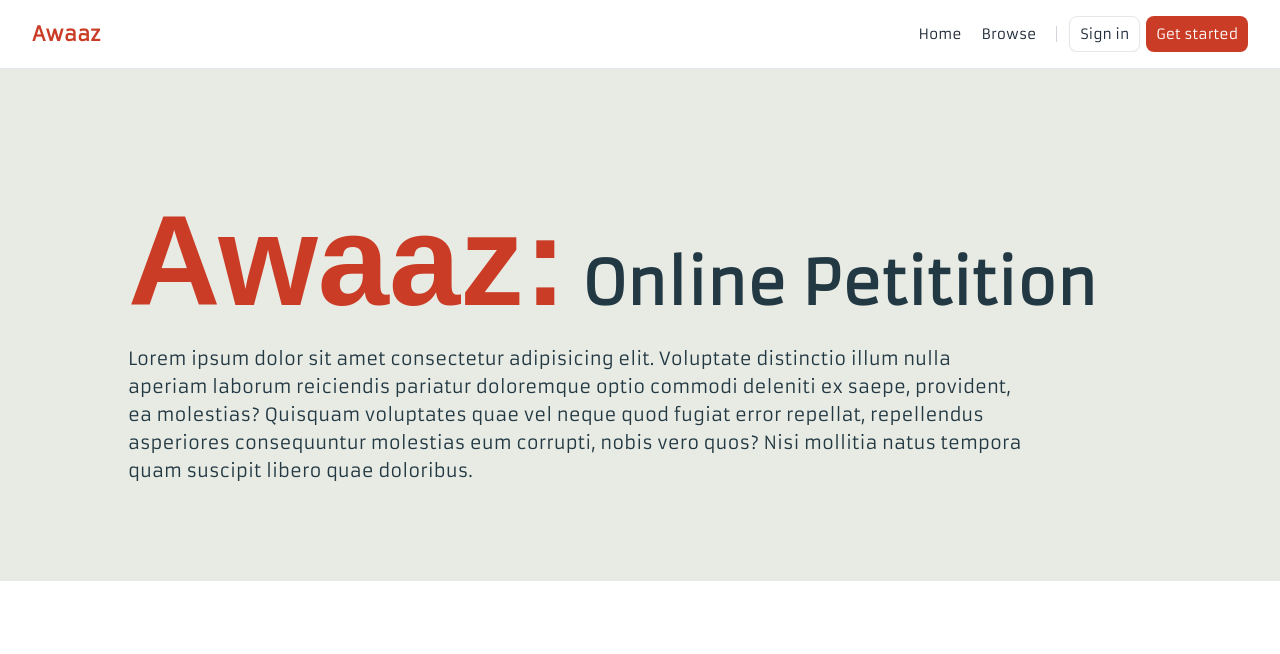
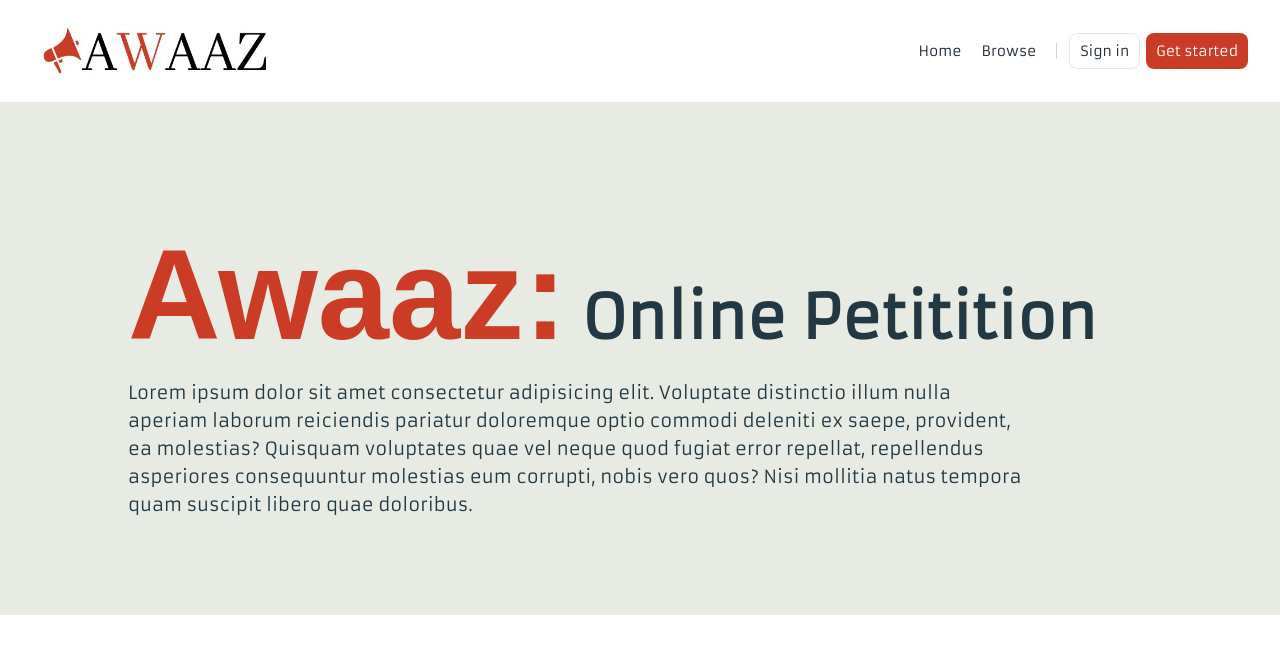
Before and after one commit to hazraChandrima/awaaz, a Next.js app: page / in a window 1280 px wide. Shown: the top 654 px of the page. Built offline with nearby package versions, Linux system fonts and the light colour scheme; a web font is replaced by a local one.

Commit message:
added site logo

```diff
--- a/src/app/components/navbar/Navbar.tsx
+++ b/src/app/components/navbar/Navbar.tsx
@@ -1,11 +1,15 @@
 import React from 'react'
+import logo from '../../../../public/assets/logo.jpeg';
+import Image from 'next/image';
 
 function Navbar() {
   return (
     <header className="flex flex-wrap  md:justify-start md:flex-nowrap z-50 w-full bg-white border-b border-gray-200">
       <nav className="relative max-w-[85rem] w-full mx-auto md:flex md:items-center md:justify-between md:gap-3 p-4 sm:px-6 lg:px-8">
         <div className="flex justify-between items-center gap-x-1">
-          <a className="flex-none font-bold text-xl text-[#CA3C25] focus:outline-none focus:opacity-80" href="#" aria-label="Brand">Awaaz</a>
+          <a className="flex-none font-bold text-xl text-[#CA3C25] focus:outline-none focus:opacity-80" href="#" aria-label="Brand">
+            <Image src={logo} className='h-[35px] w-[100px] md:h-[70px] md:w-[250px]' alt='site logo' />
+          </a>
 
           <button type="button" className="hs-collapse-toggle md:hidden relative size-9 flex justify-center items-center font-medium text-[12px] rounded-lg border border-gray-200 text-gray-800 hover:bg-gray-100 focus:outline-none focus:bg-gray-100 disabled:opacity-50 disabled:pointer-events-none" id="hs-header-base-collapse"  aria-expanded="false" aria-controls="hs-header-base" aria-label="Toggle navigation"  data-hs-collapse="#hs-header-base" >
             <svg className="hs-collapse-open:hidden size-4" xmlns="http://www.w3.org/2000/svg" width="24" height="24" viewBox="0 0 24 24" fill="none" stroke="currentColor" strokeWidth="2" strokeLinecap="round" strokeLinejoin="round"><line x1="3" x2="21" y1="6" y2="6"/><line x1="3" x2="21" y1="12" y2="12"/><line x1="3" x2="21" y1="18" y2="18"/></svg>
```
Also changed, not shown: public/assets/logo.jpeg (added).
